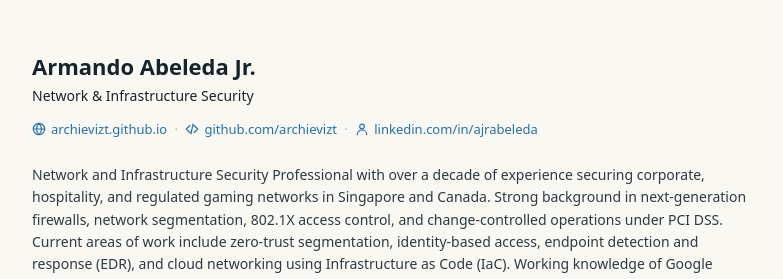
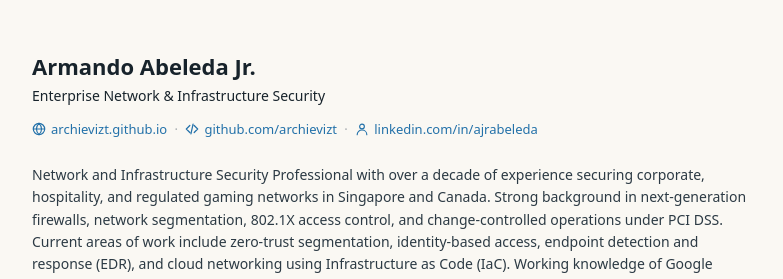
Before and after one commit to archievizt/archievizt.github.io, a Jekyll site: the page built from cv.html, in a window 1280 px wide and 900 px high. Shown: the top 279 px of the window, without its empty margins (248-1031 px from the left). Built offline with Jekyll 4.4.1, drawn with Linux system fonts in a browser that asks for light colours; some web fonts are replaced.

Commit message:
Update title

```diff
--- a/_data/cv.yml
+++ b/_data/cv.yml
@@ -15,7 +15,7 @@
 # - Optional: a motto: line under title shows a quote under your name.
 
 name: "Armando Abeleda Jr."
-title: "Network & Infrastructure Security"
+title: "Enterprise Network & Infrastructure Security"
 
 links:
   - label: "archievizt.github.io"
```
